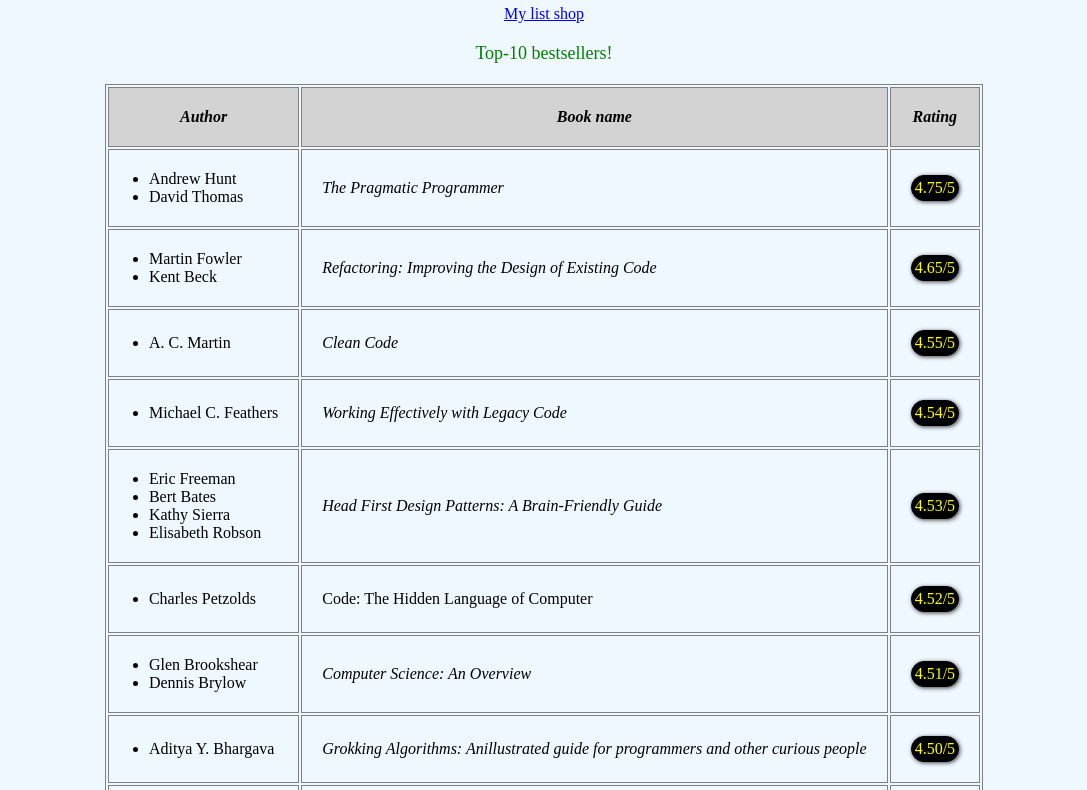
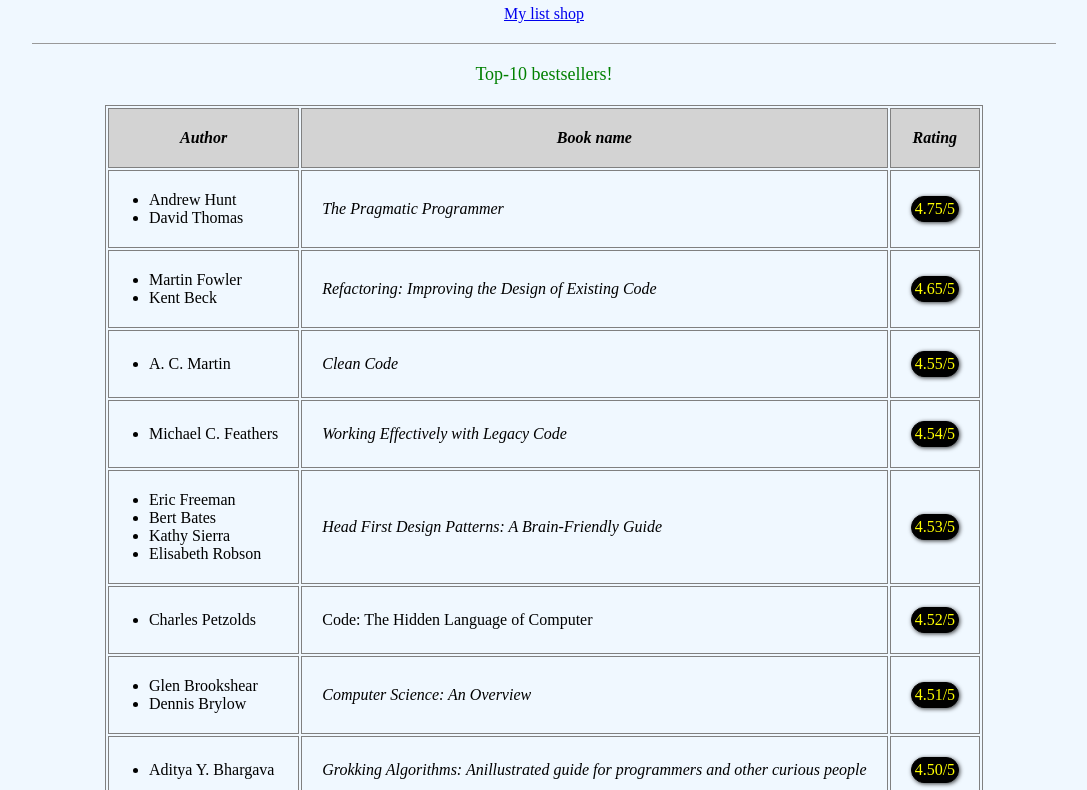
Before and after one commit to Dr-x-edit/fe-start-10-07, a plain HTML site: page 02/src/first.html in a window 1280 px wide. Shown: the part 80-870 px from the top of the page, without its empty margins (96-1183 px from the left). Drawn offline with Linux system fonts and the light colour scheme.

Commit message:
Add hr-tag

```diff
--- a/02/src/css/style.css
+++ b/02/src/css/style.css
@@ -122,3 +122,11 @@ img {
   width: 15px;
   height: 15px;
 }
+
+hr {
+  border: none;
+  border-top: 1px solid #999999;
+  width: 1024px;
+  margin: 0 auto;
+  margin-bottom: 20px;
+}
--- a/02/src/first.html
+++ b/02/src/first.html
@@ -23,6 +23,7 @@
         </ul>
       </nav>
     </header>
+    <hr />
     <main>
       <section class="section-table">
         <table class="section-table__books">
@@ -154,6 +155,7 @@
         </table>
       </section>
     </main>
+    <hr />
     <footer>
       <nav class="navigation-menu">
         <ul class="navigation-menu__list">
```
Also changed, not shown: 02/src/pages/second.html (+2 -0 lines).
